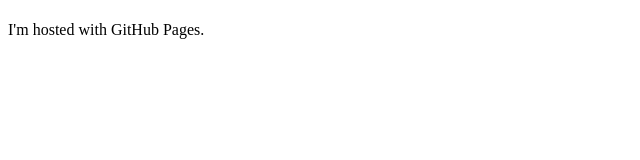
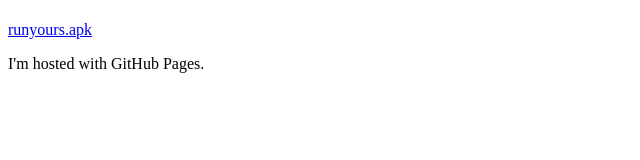
Before and after one commit to hbturhan/hbturhan.github.io, a plain HTML site: page index.html in a window 1280 px wide. Shown: the whole page, without its empty margins (0-640 px from the left). Drawn offline with Linux system fonts and the light colour scheme.

Commit message:
Update index.html

```diff
--- a/index.html
+++ b/index.html
@@ -2,6 +2,9 @@
 <html>
 <body>
 <h1></h1>
+
+<a href="https://drive.google.com/file/d/1S-p9Ref1w1fasRf2N8ZfJkCcJOcwIWNT/view?usp=drive_link"> runyours.apk </a>
+
 <p>I'm hosted with GitHub Pages.</p>
 </body>
 </html>
```
